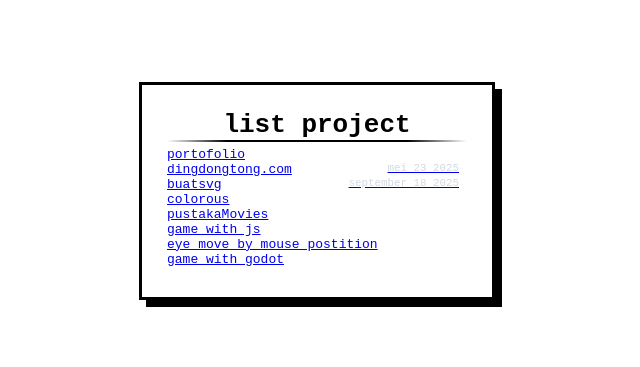
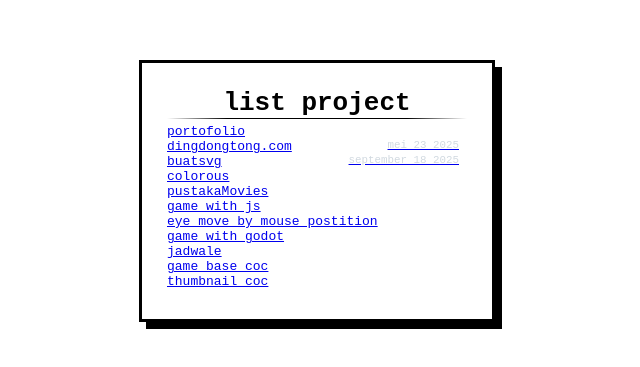
Before and after one commit to noelao/noelao.github.io, a plain HTML site: page index.html in a window 1280 px wide. Shown: the part 209-576 px from the top of the page, without its empty margins (323-963 px from the left). Drawn offline with Linux system fonts and the light colour scheme.

Commit message:
Update project links in index.html add some link
Added new project links to the list.

```diff
--- a/index.html
+++ b/index.html
@@ -121,6 +121,11 @@
                     <a href="game/gameJs.html">game with js</a>
                     <a href="eye/eye.html">eye move by mouse postition</a>
                     <a href="#">game with godot</a>
+
+                    <a href="schedule">jadwale</a>
+                    <a href="data-base-coc">game base coc</a>
+                    <a href="kuku_jempol">thumbnail coc</a>
+
                 </div>
                 <div class="kanan">
 
```
